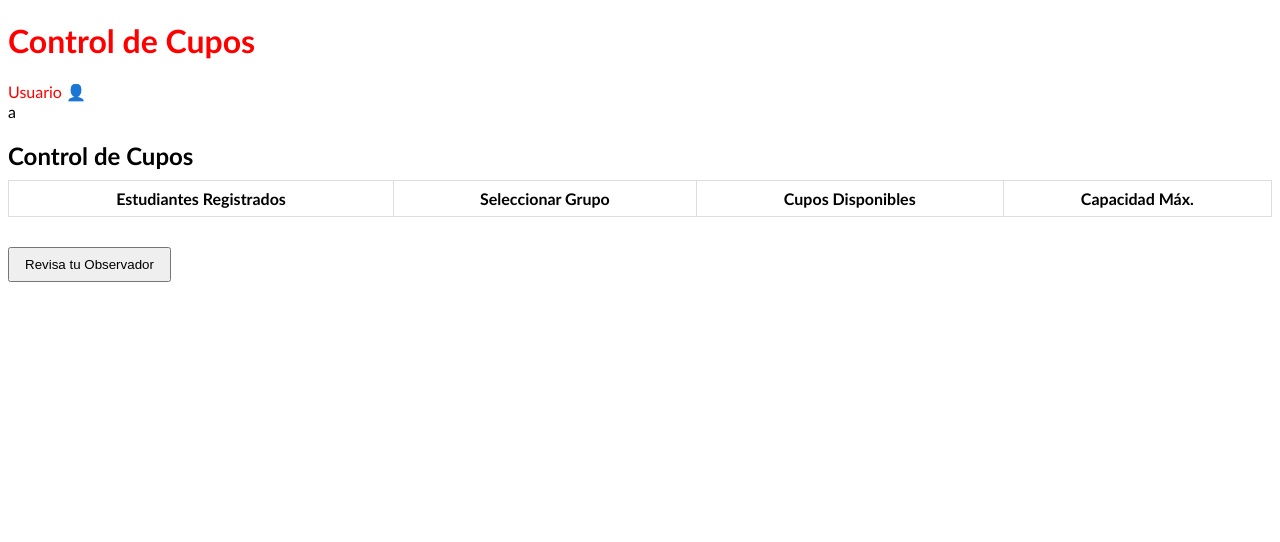
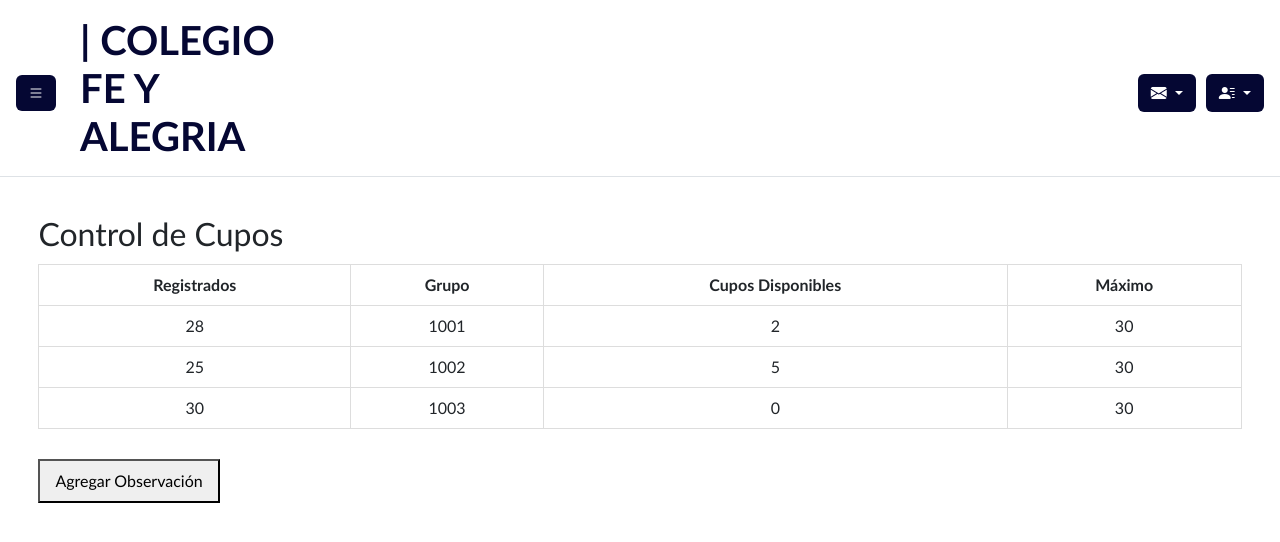
Before and after one commit to Johan-dev32/Edunotas, a Flask app: page /observador in a window 1280 px wide. Shown: the top 542 px of the page. Run offline with Flask 3, Linux system fonts and the light colour scheme; lists and menus that the app fills with data are empty.

Commit message:
Arreglar observador

```diff
--- a/templates/Administrador/templates/Observador.html
+++ b/templates/Administrador/templates/Observador.html
@@ -3,43 +3,163 @@
 <head>
   <meta charset="UTF-8">
   <meta name="viewport" content="width=device-width, initial-scale=1.0">
-  <title>Observador-EduNotas</title>
-  <link rel="stylesheet" href="css/Administrador/Observador.css">
+  <title>Observador</title>
+  <link href="https://cdn.jsdelivr.net/npm/bootstrap@5.3.0/dist/css/bootstrap.min.css" rel="stylesheet">
+  <link href="https://cdn.jsdelivr.net/npm/bootstrap-icons/font/bootstrap-icons.css" rel="stylesheet">
+  <link rel="stylesheet" href="{{ url_for('static', filename='css/Administrador/Observador.css') }}">
+  <script src="https://cdn.jsdelivr.net/npm/bootstrap@5.3.0/dist/js/bootstrap.bundle.min.js"></script>
+</head>
+<body>
+  <header class="d-flex align-items-center p-3 border-bottom w-100">
+<button class="btn btn-dark" type="button" data-bs-toggle="offcanvas" data-bs-target="#sidebar" aria-controls="sidebar">
+  <i class="bi bi-list"></i>
+</button>
+<h2 class="titulo-header mx-4 mb-0">| COLEGIO FE Y ALEGRIA</h2>
+<div class="dropdown">
+
+  <button
+    class="btn btn-edunotas position-relative dropdown-toggle"
+    type="button"
+    id="dropdownMenuButton"
+    data-bs-toggle="dropdown"
+    aria-expanded="false">
+    <span class="bi bi-envelope-fill"></span>
+  </button>
+
+  <ul class="dropdown-menu" aria-labelledby="dropdownMenuButton">
+    <li><a class="dropdown-item" href="#">Ajustes</a></li>
+    <li><a class="dropdown-item" href="#">Opción 2</a></li>
+    <li><a class="dropdown-item" href="#">Opción 3</a></li>
+  </ul>
+</div>
+
+<!--Botón menu de usuario-->
+
+<div class="dropdown">
+  <button
+    class="btn btn-usuario dropdown-toggle"
+    type="button"
+    id="dropdownMenuButton"
+    data-bs-toggle="dropdown"
+    aria-expanded="false">
+    <span class="bi bi-person-lines-fill"></span>
+  </button>
+
+  <ul class="dropdown-menu" aria-labelledby="dropdownMenuButton">
+    <li><a class="dropdown-item" href="{{url_for('perfil')}}">Perfil</a></li>
+    <li><a class="dropdown-item" href="{{url_for('login')}}">Cerrar sesión</a></li>
+  </ul>
+</div>
+
+</a>
+  </header>
+
+<!-- Menú lateral -->
+
+<div class="offcanvas offcanvas-start text-white" tabindex="-1" id="sidebar">
+ <div class="offcanvas-header">
+  <h5 class="offcanvas-title">MENÚ</h5>
+</div>
+<div class="offcanvas1-body">
+  <ul class="nav flex-column">
+  <li class="nav-item"><a href="{{ url_for('paginainicio') }}" class="nav-link text-white"><i class="bi bi-house-fill"></i> Inicio</a></li>
+  <a class="nav-link text-white" data-bs-toggle="collapse" href="#submenuNotas">
+   <i class="bi bi-caret-down-fill"></i> Notas
+  </a>
+
+  <div class="collapse" id="submenuNotas">
+    <ul class="nav flex-column ms-3">
+     <li class=""><a href="{{ url_for('notas') }}" class="nav-link text-white"><i class="bi bi-list-stars"></i> Consultar Notas</a></li>
+    </ul>
+  </div>
+  <li class="nav-item"><a href="{{ url_for('observador') }}" class="nav-link text-white"><i class="bi bi-eye-fill"></i> Observador</a></li>
+  <li class="nav-item"><a href="{{ url_for('profesores') }}" class="nav-link text-white"><i class="bi bi-person-video2"></i> Profesores</a></li>
+  <li class="nav-item"><a href="{{ url_for('manual') }}" class="nav-link text-white"><i class="bi bi-journal-medical"></i> Manual del Usuario</a></li>
+  <li class="nav-item"><a href="{{ url_for('acudientes') }}" class="nav-link text-white"><i class="bi bi-person-fill"></i> Acudientes</a></li>
+  <li class="nav-item"><a href="{{ url_for('estudiantes') }}" class="nav-link text-white"><i class="bi bi-mortarboard-fill"></i> Estudiantes</a></li>
+  <li class="nav-item"><a href="{{ url_for('usuarios') }}" class="nav-link text-white"><i class="bi bi-person-fill-gear"></i> Gestión de Usuarios</a></li>
+  <li class="nav-item"><a href="{{ url_for('asignaturas') }}" class="nav-link text-white"><i class="bi bi-journals"></i> Asignatura</a></li>
+  <li class="nav-item"><a href="{{ url_for('horarios') }}" class="nav-link text-white"><i class="bi bi-globe-americas"></i> Horarios</a></li>
+ </ul>
+ </div>
+</div>
 </head>
 <body>
 
-
-
-  <!-- HEADER -->
-  <header>
-    <h1>Control de Cupos</h1>
-    <div class="usuario">Usuario 👤</div>
-  </header>a
-
   <!-- 1. CONTROL DE CUPOS -->
-  <section id="seccionCupos">
+<div class="container1">
+  <section id="cupos">
     <h2>Control de Cupos</h2>
     <table>
       <thead>
         <tr>
-          <th>Estudiantes Registrados</th>
-          <th>Seleccionar Grupo</th>
+          <th>Registrados</th>
+          <th>Grupo</th>
           <th>Cupos Disponibles</th>
-          <th>Capacidad Máx.</th>
+          <th>Máximo</th>
         </tr>
       </thead>
       <tbody id="tablaCupos">
-        <!-- Se llena desde JS -->
+        <tr>
+          <td>28</td>
+          <td>1001</td>
+          <td>2</td>
+          <td>30</td>
+        </tr>
+        <tr>
+          <td>25</td>
+          <td>1002</td>
+          <td>5</td>
+          <td>30</td>
+        </tr>
+        <tr>
+          <td>30</td>
+          <td>1003</td>
+          <td>0</td>
+          <td>30</td>
+        </tr>
       </tbody>
     </table>
-    <button id="btnVerObservador">Revisa tu Observador</button>
+    <button id="btnAbrirFormulario">Agregar Observación</button>
   </section>
+</div>
 
-  <!-- 2. OBSERVADOR -->
-  <section id="seccionObservador" class="oculto">
-    <h2>Tu Observador</h2>
-    <h3>Observador de Estudiantes</h3>
-    <table id="tablaObservador">
+<div class="container2">
+  <!-- 2. FORMULARIO MODAL -->
+  <div id="modalFormulario" class="modal oculto">
+  <div class="modal-contenido">
+      <h2>Agregar Observación</h2>
+      <form id="formObservacion">
+        <label>Nombre del estudiante:</label>
+        <input type="text" id="nombre" required>
+
+        <label>Comportamiento:</label>
+        <input type="text" id="comportamiento" required>
+
+        <label>Actitud:</label>
+        <input type="text" id="actitud" required>
+
+        <label>Avances:</label>
+        <input type="text" id="avances" required>
+
+        <label>Dificultades:</label>
+        <input type="text" id="dificultades" required>
+
+        <label>Seguimiento:</label>
+        <input type="text" id="seguimiento" required>
+
+        <div class="acciones">
+          <button type="submit">Agregar</button>
+          <button type="button" id="btnCancelar">Cancelar</button>
+        </div>
+      </form>
+    </div>
+  </div>
+
+  <!-- 4. TABLA DE OBSERVADOR -->
+  <section id="observador" class="oculto">
+    <h2>Observador de Estudiantes</h2>
+    <table>
       <thead>
         <tr>
           <th>Nombre</th>
@@ -50,69 +170,14 @@
           <th>Seguimiento</th>
         </tr>
       </thead>
-      <tbody>
-        <!-- Aquí está tu lista base -->
-        <tr>
-          <td>Marcos Sanchez</td>
-          <td>Participa en clase</td>
-          <td>Respetuoso</td>
-          <td>Mejoró en matemáticas</td>
-          <td>No entrega tareas</td>
-          <td>Enviado a orientación</td>
-        </tr>
-        <tr>
-          <td>Luis Campos</td>
-          <td>Interrumpe frecuentemente</td>
-          <td>Impulsivo</td>
-          <td>Avanzó en lectura</td>
-          <td>Llega tarde seguido</td>
-          <td>Citación a acudiente</td>
-        </tr>
-        <!-- ... resto de filas ... -->
+      <tbody id="tablaObservador">
+        <!-- Aquí se agregan las filas -->
       </tbody>
     </table>
-    <button id="btnAbrirFormulario">Agregar Observación</button>
   </section>
+</div>
 
-  <!-- Modal formulario -->
-  <div id="modal-observacion" class="modal oculto">
-    <div class="modal-contenido">
-      <h2>Agregar Observación</h2>
-      <form id="formObservacion">
-        <label for="inputNombre">Nombre del estudiante:</label>
-        <input type="text" id="inputNombre" required>
 
-        <label for="inputComportamiento">Comportamiento:</label>
-        <input type="text" id="inputComportamiento" required>
-
-        <label for="inputActitud">Actitud:</label>
-        <input type="text" id="inputActitud" required>
-
-        <label for="inputAvances">Avances:</label>
-        <input type="text" id="inputAvances" required>
-
-        <label for="inputDificultades">Dificultades:</label>
-        <input type="text" id="inputDificultades" required>
-
-        <label for="inputSeguimiento">Seguimiento:</label>
-        <input type="text" id="inputSeguimiento" required>
-
-        <div class="acciones">
-          <button type="submit" id="btnAgregarObservacion">Agregar</button>
-          <button type="button" id="btnCerrarFormulario">Cancelar</button>
-        </div>
-      </form>
-    </div>
-  </div>
-
-  <!-- Modal éxito -->
-  <div id="modal-Exito" class="modal oculto">
-    <div class="modal-contenido">
-      <h2>✅ Observación agregada con éxito</h2>
-      <button id="CerrarModal()">Aceptar</button>
-    </div>
-  </div>
-
-  <script src="js/Administrador/observador.js"></script>
+<script src="{{ url_for('static', filename='js/Administrador/observador.js') }}"></script>
 </body>
 </html>
```
